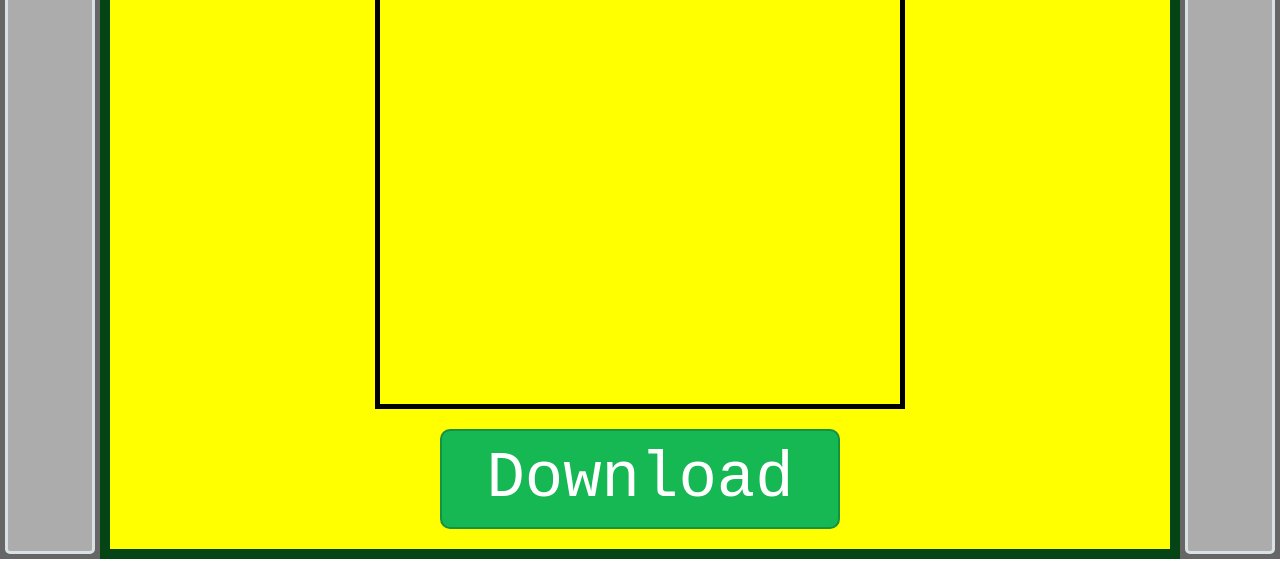
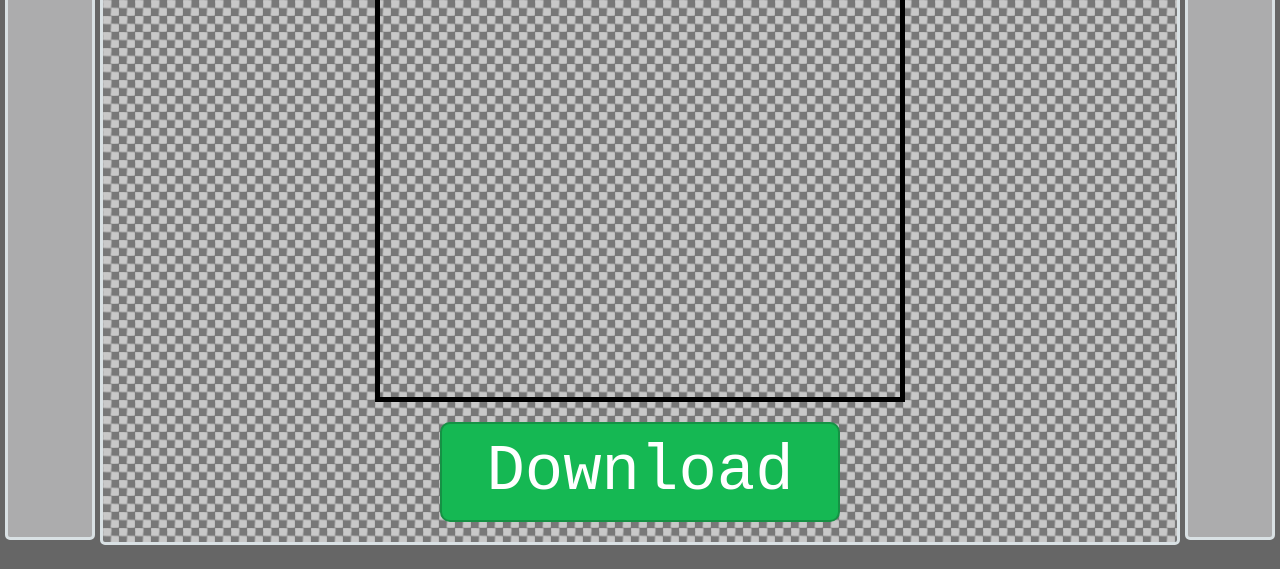
Before and after one commit to ChillerDragon/qpaw, a plain HTML site: page index.html in a window 1280 px wide. Shown: the part 231-800 px from the top of the page. Drawn offline with Linux system fonts and the light colour scheme.

Commit message:
Add chessboard pattern background

```diff
--- a/style.css
+++ b/style.css
@@ -1,5 +1,4 @@
 .menu-grid {
-    background-color: rgb(102, 102, 102);
     display: grid;
     grid-template-rows: 100px 1fr;
     grid-template-columns: 100px 1fr 100px;
@@ -28,15 +27,20 @@
 }
 
 .center {
+    /* flex */
     display: flex;
     justify-content: center;
     align-items: center;
     flex-direction: column;
-
-    background-color: yellow;
+    /* grid */
     grid-row: 2 / 2;
     grid-column: 2 / 2;
-    border: 10px solid rgb(5, 68, 21);
+
+    /* design */
+    border: 3px solid #D9E1E4;
+    border-radius: 5px;
+    background-image: url('img/bg2.png');
+    background-size: 16px;
 }
 
 #draw-canvas {
@@ -62,4 +66,5 @@
 html, body {
     margin: 0;
     padding: 0;
+    background-color: rgb(102, 102, 102);
 }
```
Also changed, not shown: img/bg.png (added), img/bg2.png (added), preview/qpaw.png (deleted).
